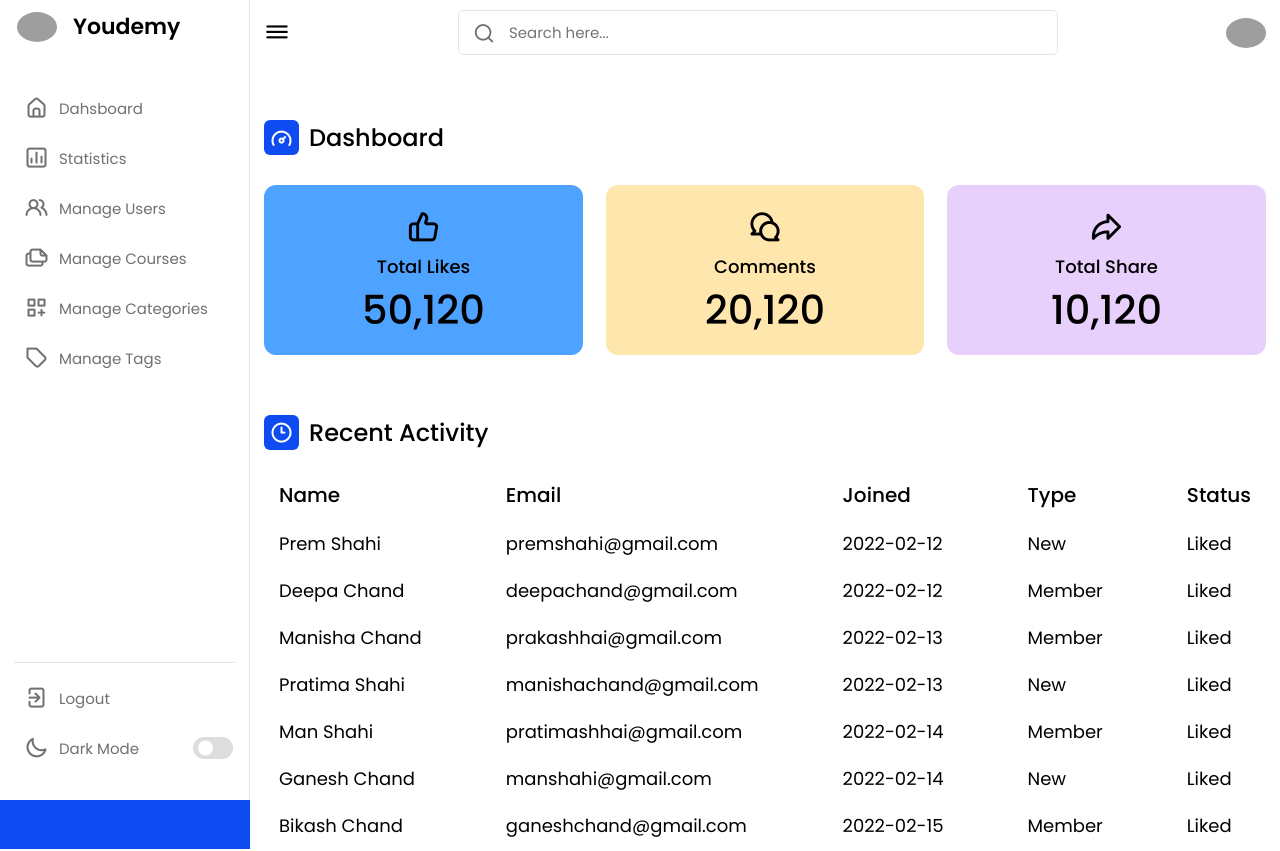
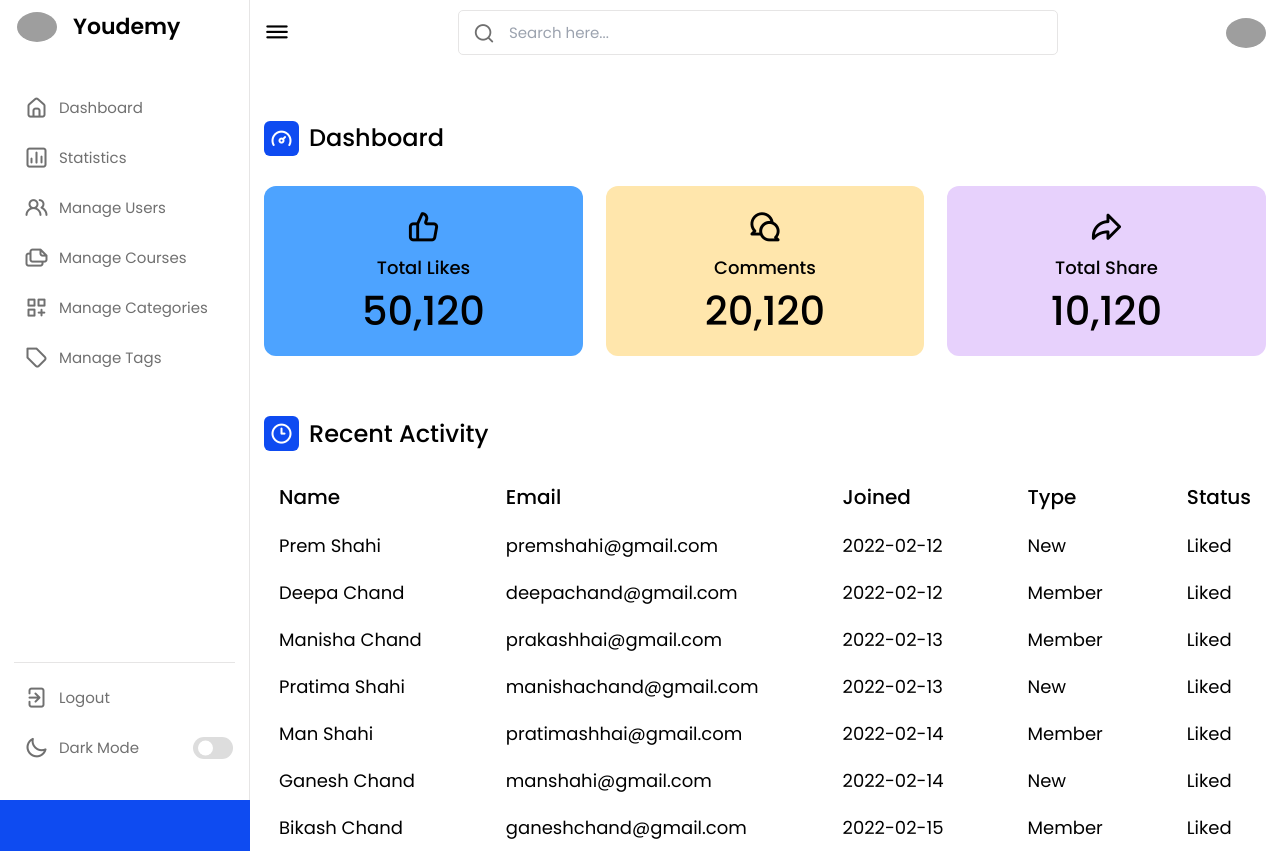
Before and after one commit to YassineElHassani/Youdemy, a PHP site: page /dashboard/index.php in a window 1280 px wide. Run offline with PHP 8.4, Linux system fonts and the light colour scheme; the visitor is signed in with stand-in values (Sample User, id 1); some libraries are stand-ins or nearby versions; grey boxes are pictures that could not be loaded.

Commit message:
Edit some few things

```diff
--- a/dashboard/index.php
+++ b/dashboard/index.php
@@ -19,6 +19,7 @@ if (!isset($_SESSION["id"]) || $_SESSION["role"] !== "admin") {
     <meta name="viewport" content="width=device-width, initial-scale=1.0">
     <link rel="stylesheet" href="../src/css/dashboard.css">
     <link rel="stylesheet" href="https://unicons.iconscout.com/release/v4.0.0/css/line.css">
+    <script src="https://cdn.tailwindcss.com"></script>
     <title>Admin Dashboard</title>
 </head>
 <body>
@@ -35,7 +36,7 @@ if (!isset($_SESSION["id"]) || $_SESSION["role"] !== "admin") {
             <ul class="nav-links">
                 <li><a href="./index.php">
                     <i class="uil uil-estate"></i>
-                    <span class="link-name">Dahsboard</span>
+                    <span class="link-name">Dashboard</span>
                 </a></li>
                 <li><a href="./statistics.php">
                     <i class="uil uil-chart"></i>
```
